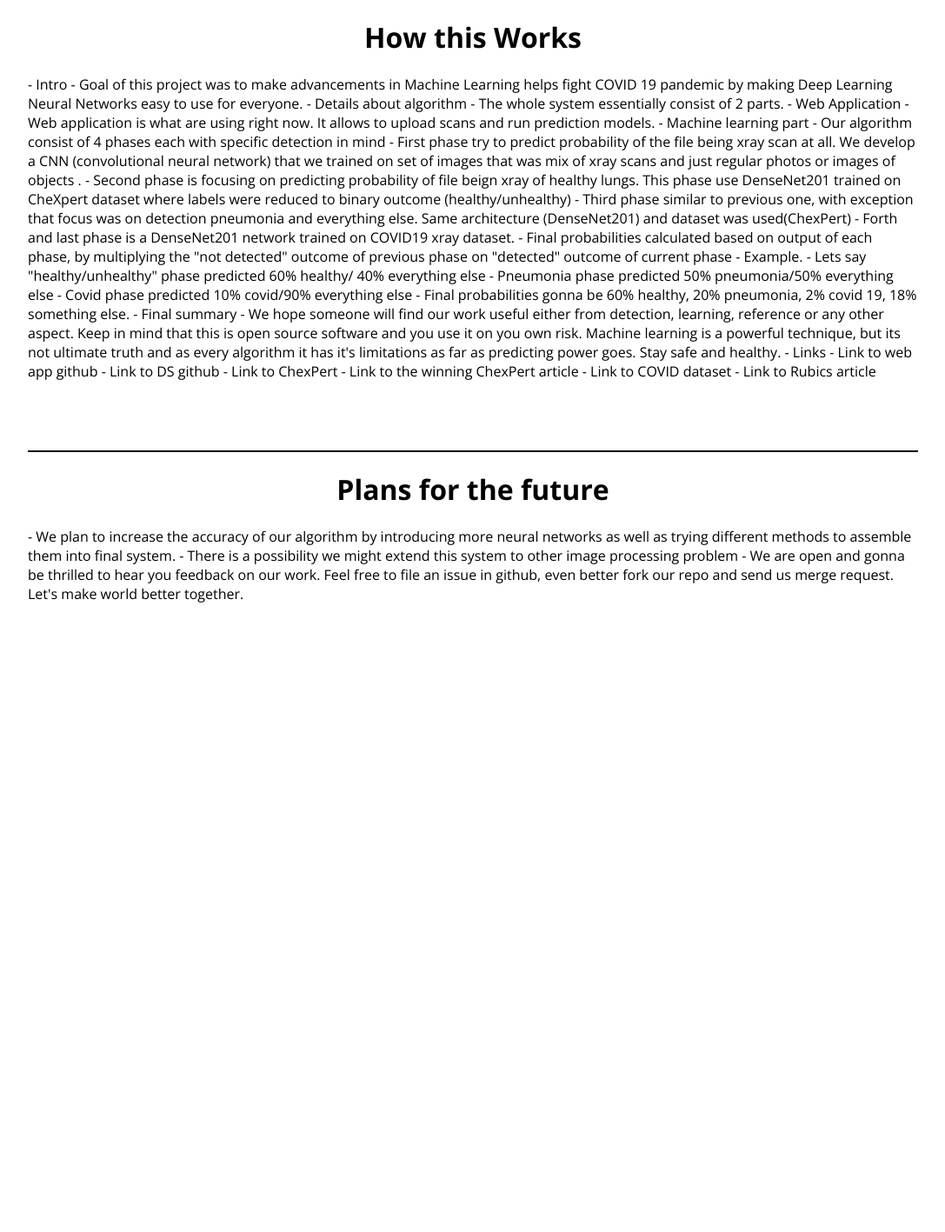
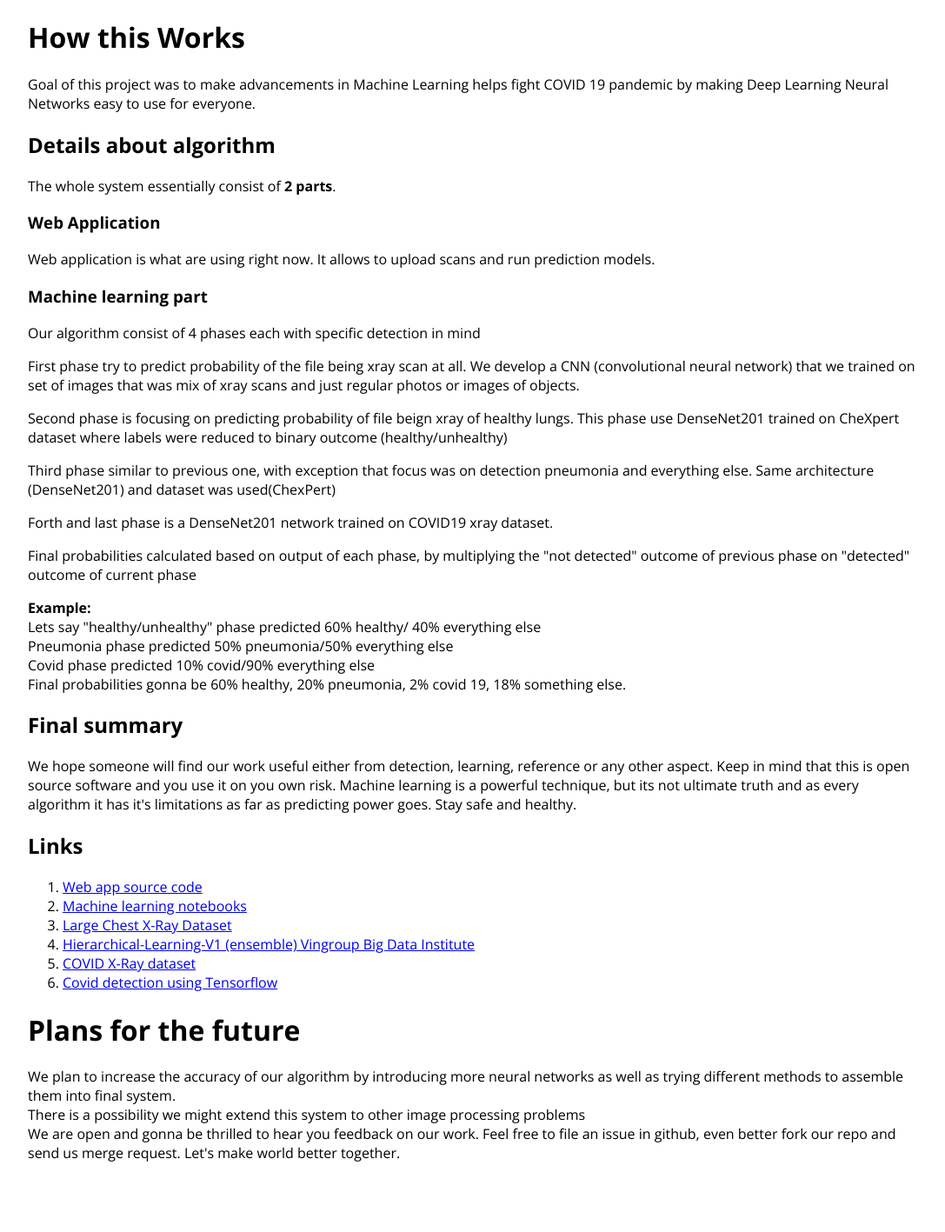
Before and after one commit to covidscantest/covidscantest-webapp, a Django app: page /how-it-works in a window 1280 px wide. Shown: the part 88-1505 px from the top of the page at 87% size, without its empty margins (96-1183 px from the left). Before the commit the page ends 781 px from the top, so only its background shows below. Run offline with Django 3.2, Linux system fonts and the light colour scheme; parts of the project's set-up code (start-up, migrations or seed data) failed here and were passed over; some libraries are stand-ins or nearby versions.

Commit message:
Fix how it works markup, change some text

```diff
--- a/covidwebapp/scandetector/templates/how-it-works.html
+++ b/covidwebapp/scandetector/templates/how-it-works.html
@@ -11,58 +11,80 @@
             width: 80%;
         }
 
-    .Works-Roadmap h1 {
-      text-align: center;
-    }
-
         .howItWorks {
             margin-bottom: 5em;
         }
 
-    .roadmap {
-      border-top: solid 2px black;
-    }
     </style>
 
     <main class="Works-Roadmap">
         <div class="howItWorks">
             <h1>How this Works</h1>
             <p>
-- Intro
-  - Goal of this project was to make advancements in Machine Learning helps fight COVID 19 pandemic by making Deep Learning Neural Networks easy to use for everyone.
-- Details about algorithm
-  - The whole system essentially consist of 2 parts.
-    - Web Application
-      - Web application is what are using right now. It allows to upload scans and run prediction models.
-    - Machine learning part
-      - Our algorithm consist of 4 phases each with specific detection in mind
-        - First phase try to predict probability of the file being xray scan at all. We develop a CNN (convolutional neural network) that we trained on set of images that was mix of xray scans and just regular photos or images of objects .
-        - Second phase is focusing on predicting probability of file beign xray of healthy lungs. This phase use DenseNet201 trained on CheXpert dataset where labels were reduced to binary outcome (healthy/unhealthy)
-        - Third phase similar to previous one, with exception that focus was on detection pneumonia and everything else. Same architecture (DenseNet201) and dataset was used(ChexPert)
-        - Forth and last phase is a DenseNet201 network trained on COVID19 xray dataset.
-      - Final probabilities calculated based on output of each phase, by multiplying the "not detected" outcome of previous phase on "detected" outcome of current phase
-        - Example.
-          - Lets say "healthy/unhealthy" phase predicted 60% healthy/ 40% everything else
-          - Pneumonia phase predicted 50% pneumonia/50% everything else
-          - Covid phase predicted 10% covid/90% everything else
-        - Final probabilities gonna be 60% healthy, 20% pneumonia, 2% covid 19, 18% something else.
-- Final summary
-  - We hope someone will find our work useful either from detection, learning, reference or any other aspect. Keep in mind that this is open source software and you use it on you own risk. Machine learning is a powerful technique, but its not ultimate truth and as every algorithm it has it's limitations as far as predicting power goes. Stay safe and healthy.
-- Links
-  - Link to web app github
-  - Link to DS github
-  - Link to ChexPert
-  - Link to the winning ChexPert article
-  - Link to COVID dataset
-  - Link to Rubics article
+                Goal of this project was to make advancements in Machine Learning helps fight COVID 19 pandemic by
+                making Deep Learning Neural Networks easy to use for everyone.
             </p>
-    </div>
+            <h2>Details about algorithm</h2>
+            <p>The whole system essentially consist of <b>2 parts</b>.</p>
+            <h3>Web Application</h3>
+            <p>Web application is what are using right now. It allows to upload scans and run prediction models.</p>
+            <h3>Machine learning part</h3>
+            <p>Our algorithm consist of 4 phases each with specific detection in mind</p>
+            <p>
+                First phase try to predict probability of the file being xray scan at all. We develop a CNN
+                (convolutional
+                neural network) that we trained on set of images that was mix of xray scans and just regular photos or
+                images of objects.
+            </p>
+            <p>Second phase is focusing on predicting probability of file beign xray of healthy lungs. This phase use
+                DenseNet201 trained on CheXpert dataset where labels were reduced to binary outcome (healthy/unhealthy)
+            </p>
+            <p>Third phase similar to previous one, with exception that focus was on detection pneumonia and everything
+                else. Same architecture (DenseNet201) and dataset was used(ChexPert)</p>
+            <p>Forth and last phase is a DenseNet201 network trained on COVID19 xray dataset.</p>
+            <p>
+                Final probabilities calculated based on output of each phase, by multiplying the "not detected" outcome
+                of
+                previous phase on "detected" outcome of current phase
+            </p>
+            <div><b>Example:</b></div>
+            <div>Lets say "healthy/unhealthy" phase predicted 60% healthy/ 40% everything else</div>
+            <div>Pneumonia phase predicted 50% pneumonia/50% everything else</div>
+            <div>Covid phase predicted 10% covid/90% everything else</div>
+            <div>Final probabilities gonna be 60% healthy, 20% pneumonia, 2% covid 19, 18% something else.</div>
+            <h2>Final summary</h2>
+            <p>We hope someone will find our work useful either from detection, learning, reference or any other aspect.
+                Keep in mind that this is open source software and you use it on you own risk. Machine learning is a
+                powerful technique, but its not ultimate truth and as every algorithm it has it's limitations as far as
+                predicting power goes. Stay safe and healthy.</p>
+            <h2>Links</h2>
+            <ol>
+                <li>
+                    <a href="https://github.com/covidscantest/covidscantest-webapp">Web app source code</a>
+                </li>
+                <li>
+                    <a href="https://github.com/covidscantest/covidscan-datascience">Machine learning notebooks</a>
+                </li>
+                <li>
+                    <a href="https://stanfordmlgroup.github.io/competitions/chexpert/">Large Chest X-Ray Dataset</a>
+                </li>
+                <li>
+                    <a href="https://arxiv.org/abs/1911.06475">Hierarchical-Learning-V1 (ensemble) Vingroup Big Data Institute</a>
+                </li>
+                <li><a href="https://github.com/ieee8023/covid-chestxray-dataset">COVID X-Ray dataset</a></li>
+                <li><a href="https://rubikscode.net/2020/03/23/detection-of-covid-19-in-chest-x-rays-with-deep-learning/">Covid detection using Tensorflow</a></li>
+            </ol>
+
             <div class="roadmap">
                 <h1>Plans for the future</h1>
                 <p>
-  - We plan to increase the accuracy of our algorithm by introducing more neural networks as well as trying different methods to assemble them into final system.
-  - There is a possibility we might extend this system to other image processing problem
-  - We are open and gonna be thrilled to hear you feedback on our work. Feel free to file an issue in github, even better fork our repo and send us merge request. Let's make world better together.
+                <div>We plan to increase the accuracy of our algorithm by introducing more neural networks as well as
+                    trying different methods to assemble them into final system.
+                </div>
+                <div>There is a possibility we might extend this system to other image processing problems</div>
+                <div>We are open and gonna be thrilled to hear you feedback on our work. Feel free to file an issue in
+                    github, even better fork our repo and send us merge request. Let's make world better together.
+                </div>
 
 
                 </p>
```
Also changed, not shown: covidwebapp/scandetector/templates/index.html (+24 -13 lines). Lines whose indentation alone changed are shown as unchanged.
